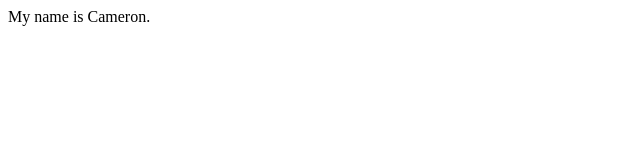
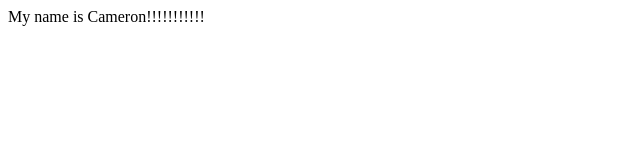
Before and after one commit to csdavis25/First-GHub-Project, a plain HTML site: page index.html in a window 1280 px wide. Shown: the full height of the page, 0-640 px from the left. Drawn offline with Linux system fonts and the light colour scheme.

Commit message:
Emphasize the name

```diff
--- a/index.html
+++ b/index.html
@@ -6,6 +6,6 @@
     <title>Document</title>
 </head>
 <body>
-    My name is Cameron.
+    My name is Cameron!!!!!!!!!!!
 </body>
 </html>
```
Also changed, not shown: about.html (deleted).
